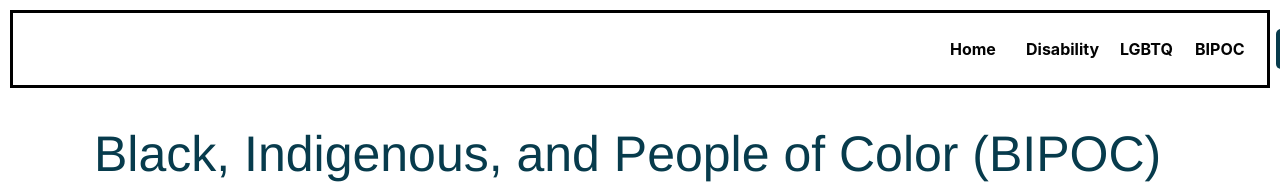
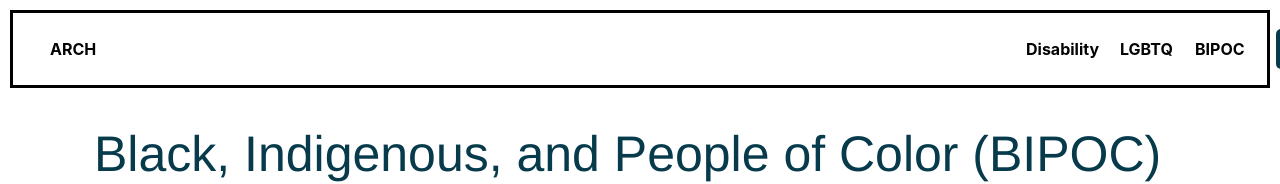
Before and after one commit to AdassaC/ARCH, a React (Create React App) app in the folder arch/: page /bipoc in a window 1280 px wide. Shown: the top 184 px of the page. Built offline with nearby package versions, Linux system fonts and the light colour scheme.

Commit message:
edited navbar

```diff
--- a/arch/src/components/navbar.js
+++ b/arch/src/components/navbar.js
@@ -7,7 +7,7 @@ function Navbar() {
 		<nav className="navbar">
 			<ul className="nav-list">
 				<li className="home">
-					<Link to="/">Home</Link>
+					<Link to="/">ARCH</Link>
 				</li>
 				<li className="disability">
 					<Link to="/disability">Disability</Link>
--- a/arch/src/styles/navbar.css
+++ b/arch/src/styles/navbar.css
@@ -23,7 +23,7 @@
   .home
   {
     position: absolute;
-    left: 950px;
+    left: 50px;
   }
 
    .disability
```
